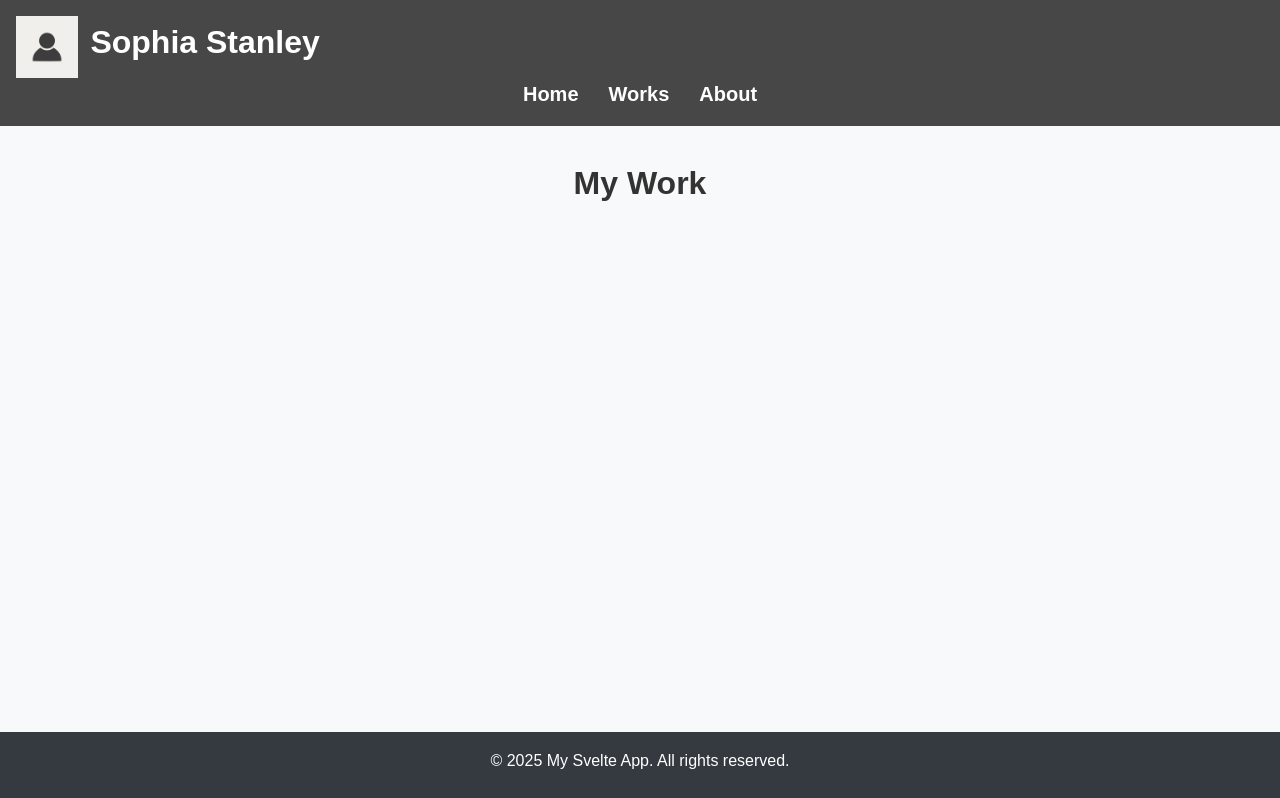
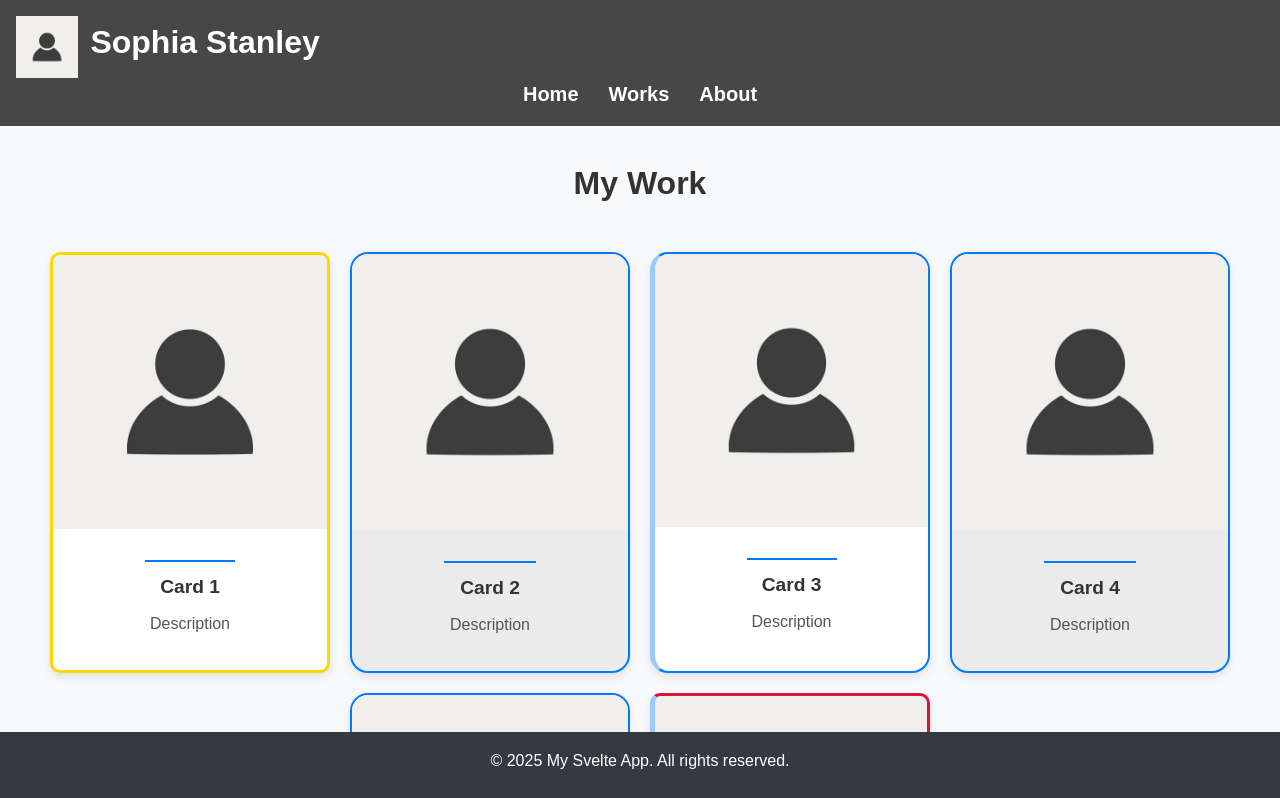
Before and after one commit to SophiaStanley/portfolio-project, a SvelteKit app in the folder svelte-app/svelte-app/: page /works in a window 1280 px wide. Shown: the top 798 px of the page. Built offline with nearby package versions, Linux system fonts and the light colour scheme.

Commit message:
Added cards

```diff
--- a/svelte-app/svelte-app/src/lib/components/Card.svelte
+++ b/svelte-app/svelte-app/src/lib/components/Card.svelte
@@ -0,0 +1,79 @@
+<script>
+    export let title = "Card Title";
+    export let description = "This is a brief description of the card.";
+</script>
+
+<!-- Card container -->
+ <div class="card">
+    <!-- Placeholder image -->
+    <img src="/Placeholder.jpg" alt="Placeholder">
+
+    <!-- Card content -->
+     <div class="content">
+        <h2>{title}</h2>
+        <p>{description}</p>
+     </div>
+ </div>
+
+ <style>
+    /* Card container with smooth hover effects */
+    .card {
+        background: white;
+        border-radius: 10px; /* Rounded corners */
+        border: 2px solid #007bff;
+        box-shadow: 0 4px 10px rgba(0, 0, 0, 0.1); /* Subtle shadow */
+        overflow: hidden;
+        width: 280px;
+        text-align: center;
+        transition: transform 0.3s ease, box-shadow 0.3s ease; /* Smooth transitions */
+    }
+
+    /* Advanced Selector: Direct Child Combinator (>)
+       This ensures that only direct `img` elements inside `.card` get these styles */
+    .card > img {
+        width: 100%; /* Responsive width */
+        height: auto; /* Maintain aspect ratio */
+        border-radius: 8px 8px 0 0; /* Round only the top corners */
+    }
+
+    /* Content Styling: Padding for better spacing */
+    .content {
+        padding: 1.5rem;
+    }
+
+    /* Title Styling */
+    .content h2 {
+        font-size: 1.2rem;
+        margin-bottom: 0.5rem;
+    }
+
+    /* Description Styling */
+    .content p {
+        font-size: 1rem;
+        color: #555;
+    }
+
+    /* Pseudo-Class: Hover Effect
+       Adds a subtle lift when hovering over the card */
+    .card:hover {
+        transform: translateY(-5px);
+        box-shadow: 0 6px 15px rgba(0, 0, 0, 0.15);
+    }
+
+    /* Pseudo-Element: Adds a thin underline before the card title
+       Creates a subtle decorative effect to enhance UI */
+    .content h2::before {
+        content: "";
+        display: block;
+        width: 40%;
+        height: 2px;
+        background: #007bff;
+        margin: 0 auto 10px auto;
+        transition: width 0.3s ease-in-out;
+    }
+
+    /* When .card is hovered, expand the decorative effect to 80% */
+    .card:hover .content h2::before {
+        width: 80%; /* Expanded width on hover */
+    }
+</style>
--- a/svelte-app/svelte-app/src/routes/works/+page.svelte
+++ b/svelte-app/svelte-app/src/routes/works/+page.svelte
@@ -9,6 +9,79 @@
 
 <h1>My Work</h1>
 
+<div class="gallery">
+    <Card title = "Card 1" description = "Description"></Card>
+    <Card title = "Card 2" description = "Description"></Card>
+    <Card title = "Card 3" description = "Description"></Card>
+    <Card title = "Card 4" description = "Description"></Card>
+    <Card title = "Card 5" description = "Description"></Card>
+    <Card title = "Card 6" description = "Description"></Card>
+</div>
+
 <style>
+    /* Flexbox for Dynamic Layout */
+    .gallery {
+        display: flex;
+        flex-wrap: wrap;
+        gap: 20px; /* Creates spacing between items */
+        justify-content: center;
+        margin-top: 2rem;
+    }
 
+    /* Pseudo-Element: Add Decorative Lines Before Gallery */
+    .gallery::before {
+        font-size: 1.5rem;
+        font-weight: bold;
+    }
+
+    /* Pseudo-Element: Add Decorative Line After Gallery */
+    .gallery::after {
+        content: "";
+        width: 60%;
+        height: 3px;
+        background: linear-gradient(to right, #007bff, transparent);
+        margin: 2rem auto 0 auto;
+    }
+
+    /* Highlight the first and last child in the gallery */
+    :global(.gallery > .card:first-child) {
+        border: 3px solid gold; /* Emphasize the first card */
+    }
+
+    :global(.gallery > .card:last-child) {
+        border: 3px solid crimson; /* Emphasize the last card */
+    }
+
+    /* Apply a different background color to even-numbered cards */
+    :global(.gallery > .card:nth-child(even)) {
+        background-color: #ebebeb;
+    }
+
+    /* Apply a hover effect: spotlight effect on the hovered card */
+    :global(.gallery > .card:hover) {
+        transform: scale(1.1); /* Scale up the hovered card */
+        z-index: 2; /* Bring it to the front */
+    }
+
+    /* Reduce the size of adjacent siblings when a card is hovered */
+    :global(.gallery > .card:hover ~ .card) {
+        transform: scale(0.9); /* Reduce size of adjacent cards */
+        opacity: 0.8; /* Slightly fade them */
+    }
+
+    /* Reduce the size of adjacent siblings when a card is hovered */
+    :global(.gallery > .card:hover + .card) {
+        transform: scale(0.95); /* Reduce size of adjacent cards */
+        opacity: 0.9; /* Slightly fade them */
+    }
+
+    /* Apply a special styling to every third card */
+    :global(.gallery > .card:nth-child(3n)) {
+        border-left: 5px solid #98caff; /* Left accent border */
+    }
+
+    /* Exclude the first and last card from being affected by nth-child styling */
+    :global(.gallery > .card:not(:first-child):not(:last-child)) {
+        border-radius: 18px; /* Softens edges for middle cards */
+    }
 </style>
```
